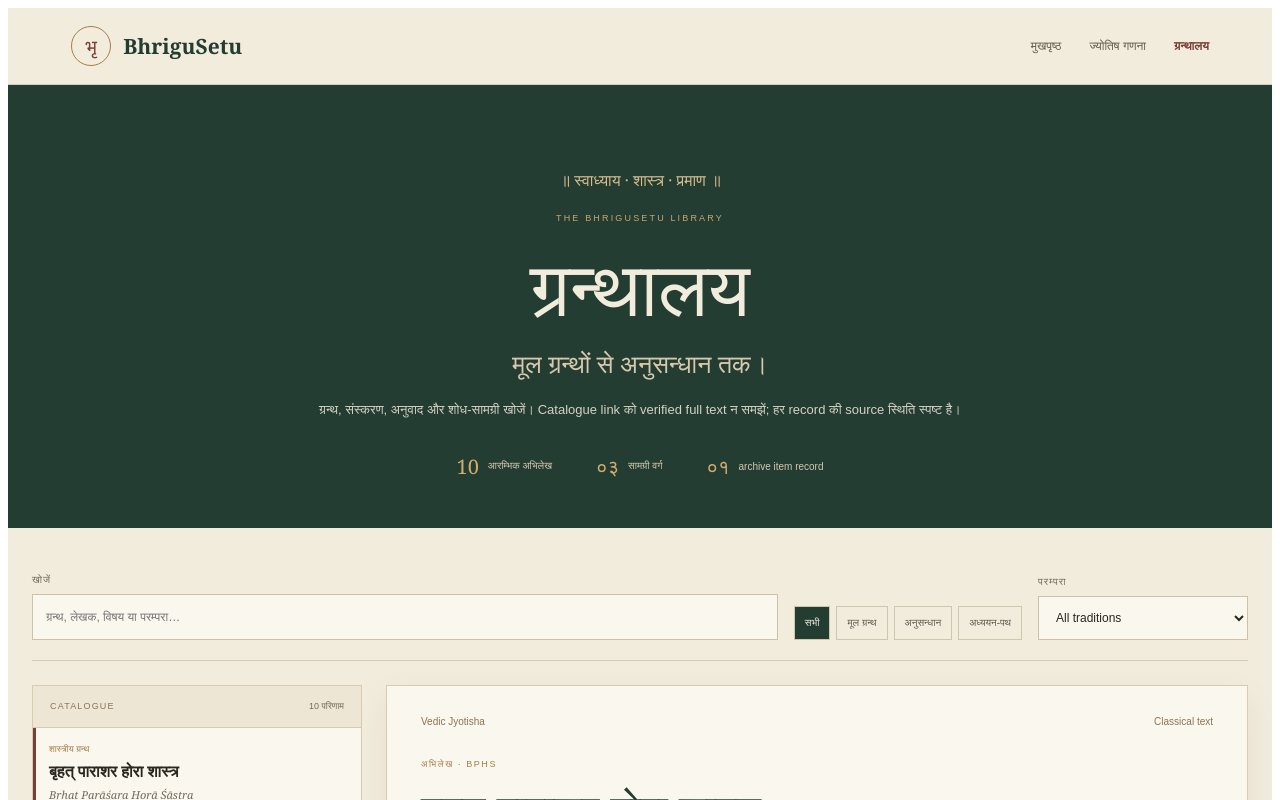
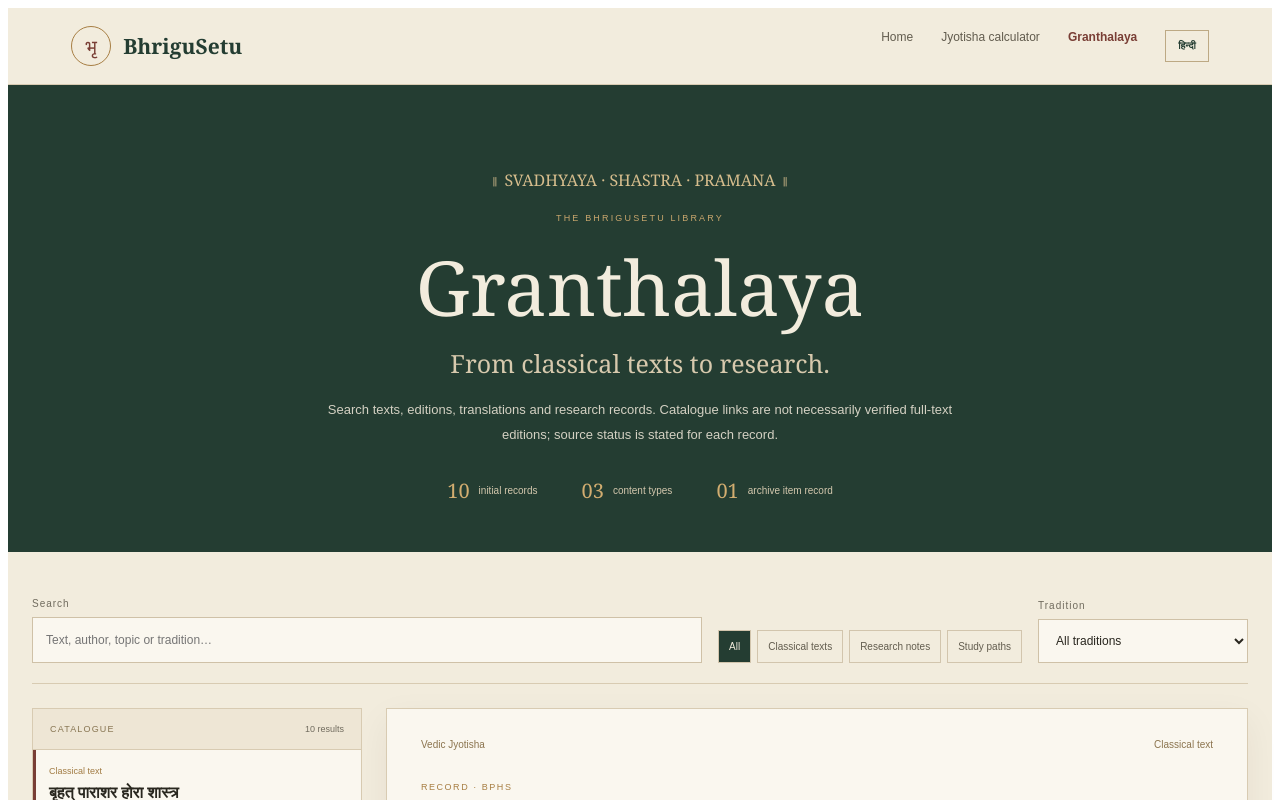
Before and after one commit to beshivaayy/bhrigusetu, a Next.js app in the folder frontend/: page /granthalaya in a window 1280 px wide. Shown: the top 800 px of the page. Built offline with nearby package versions, Linux system fonts and the light colour scheme.

Commit message:
Add English and Hindi toggle to Granthalaya (#57)

```diff
--- a/frontend/app/granthalaya/page.tsx
+++ b/frontend/app/granthalaya/page.tsx
@@ -1,16 +1,63 @@
 "use client";
+
 import Link from "next/link";
 import {useMemo,useState} from "react";
 import {libraryItems,type LibraryItem} from "../../lib/granthalaya";
+
 const kinds=["All","Classical text","Research note","Study path"] as const;
 const traditions=["All traditions","Vedic Jyotisha","Jaimini Jyotisha","BCP (independent module)","BSP (independent module)"];
+
 export default function GranthalayaPage(){
-const [q,setQ]=useState("");const [kind,setKind]=useState<(typeof kinds)[number]>("All");const [trad,setTrad]=useState("All traditions");const [selected,setSelected]=useState("bphs");
-const results=useMemo(()=>{const term=q.trim().toLowerCase();return libraryItems.filter(x=>(kind==="All"||x.kind===kind)&&(trad==="All traditions"||x.tradition===trad)&&(!term||[x.title,x.latin,x.author,x.summary,x.tradition,...x.topics].join(" ").toLowerCase().includes(term)))},[q,kind,trad]);
-const item:LibraryItem|undefined=results.find(x=>x.id===selected)||results[0];
-return <main className="granthalaya-page"><header className="grantha-top"><Link href="/" className="grantha-brand"><span>भृ</span><strong>BhriguSetu</strong></Link><nav><Link href="/">मुखपृष्ठ</Link><Link href="/calculator">ज्योतिष गणना</Link><b>ग्रन्थालय</b></nav></header>
-<section className="grantha-hero"><p>॥ स्वाध्याय · शास्त्र · प्रमाण ॥</p><span>THE BHRIGUSETU LIBRARY</span><h1>ग्रन्थालय</h1><h2>मूल ग्रन्थों से अनुसन्धान तक।</h2><p className="grantha-intro">ग्रन्थ, संस्करण, अनुवाद और शोध-सामग्री खोजें। Catalogue link को verified full text न समझें; हर record की source स्थिति स्पष्ट है।</p><div className="grantha-stats"><span><b>{libraryItems.length.toString().padStart(2,"0")}</b> आरम्भिक अभिलेख</span><span><b>०३</b> सामग्री वर्ग</span><span><b>०१</b> archive item record</span></div></section>
-<section className="grantha-workspace"><div className="grantha-controls"><label className="grantha-search">खोजें<input value={q} onChange={e=>setQ(e.target.value)} placeholder="ग्रन्थ, लेखक, विषय या परम्परा…"/></label><div className="grantha-filters">{kinds.map(k=><button key={k} className={kind===k?"active":""} onClick={()=>setKind(k)}>{k==="All"?"सभी":k==="Classical text"?"मूल ग्रन्थ":k==="Research note"?"अनुसन्धान":"अध्ययन-पथ"}</button>)}</div><label className="grantha-tradition">परम्परा<select value={trad} onChange={e=>setTrad(e.target.value)}>{traditions.map(t=><option key={t}>{t}</option>)}</select></label></div>
-<div className="grantha-layout"><aside className="grantha-results"><div className="grantha-results-head"><span>CATALOGUE</span><b>{results.length} परिणाम</b></div>{results.map(x=><button key={x.id} className={item?.id===x.id?"selected":""} onClick={()=>setSelected(x.id)}><small>{x.kind==="Classical text"?"शास्त्रीय ग्रन्थ":x.kind==="Research note"?"अनुसन्धान":"अध्ययन-पथ"}</small><strong>{x.title}</strong><span>{x.latin}</span><em>{x.author}</em></button>)}{!results.length&&<p className="grantha-empty">कोई अभिलेख नहीं मिला। खोज-शब्द बदलें।</p>}</aside>
-{item?<article className="grantha-detail"><div className="grantha-detail-top"><span>{item.tradition}</span><span>{item.kind}</span></div><p className="grantha-detail-kicker">अभिलेख · {item.id.toUpperCase()}</p><h2>{item.title}</h2><p className="grantha-translit">{item.latin}</p><p className="grantha-summary">{item.summary}</p><div className="grantha-meta"><div><small>लेखक / attribution</small><b>{item.author}</b></div><div><small>भाषा</small><b>{item.language}</b></div><div><small>काल / संस्करण</small><b>{item.era}</b></div></div><div className="grantha-topics">{item.topics.map(t=><span key={t}>{t}</span>)}</div><div className="grantha-source"><div><small>स्रोत / अगला कदम</small><strong>{item.source}</strong><p>{item.note}</p></div><a href={item.url} target={item.url.startsWith("/")?"_self":"_blank"} rel="noreferrer">{item.kind==="Research note"?"अभिलेख खोलें":item.kind==="Study path"?"कार्यस्थल खोलें":"Catalogue देखें"} ↗</a></div><p className="grantha-caution">संपादकीय नियम: किसी श्लोक या नियम को तभी उद्धृत करें जब exact edition, chapter/verse और translation दर्ज हो। जहाँ attribution या dating अनिश्चित हो, उसे अनिश्चित ही कहें।</p></article>:<article className="grantha-detail">खोज परिणाम चुनें।</article>}</div></section>
-<section className="grantha-next"><div><span>आगे की दिशा</span><h2>पढ़ना। तुलना करना।<br/><em>स्रोत तक पहुँचना।</em></h2></div><p>यह प्रथम catalogue release है। अगली परत में edition-level metadata, chapter references, reading progress, bookmarks और reviewed articles जोड़े जाएँगे।</p><Link href="/calculator">ज्योतिष कार्यक्षेत्र ↗</Link></section><footer className="grantha-footer"><span>BhriguSetu · Granthalaya</span><span>स्रोत स्पष्ट। मतभेद सुरक्षित।</span></footer></main>}
+  const [q,setQ]=useState("");
+  const [kind,setKind]=useState<(typeof kinds)[number]>("All");
+  const [trad,setTrad]=useState("All traditions");
+  const [selected,setSelected]=useState("bphs");
+  const [language,setLanguage]=useState<"en"|"hi">("en");
+  const en=language==="en";
+  const results=useMemo(()=>{
+    const term=q.trim().toLowerCase();
+    return libraryItems.filter(x=>(kind==="All"||x.kind===kind)&&(trad==="All traditions"||x.tradition===trad)&&(!term||[x.title,x.latin,x.author,x.summary,x.tradition,...x.topics].join(" ").toLowerCase().includes(term)));
+  },[q,kind,trad]);
+  const item:LibraryItem|undefined=results.find(x=>x.id===selected)||results[0];
+  const kindLabel=(k:string)=>en?({All:"All", "Classical text":"Classical texts","Research note":"Research notes","Study path":"Study paths"} as Record<string,string>)[k]:({All:"सभी","Classical text":"मूल ग्रन्थ","Research note":"अनुसन्धान","Study path":"अध्ययन-पथ"} as Record<string,string>)[k];
+  const recordKind=(k:string)=>en?({ "Classical text":"Classical text","Research note":"Research note","Study path":"Study path"} as Record<string,string>)[k]:({ "Classical text":"शास्त्रीय ग्रन्थ","Research note":"अनुसन्धान","Study path":"अध्ययन-पथ"} as Record<string,string>)[k];
+  return <main className="granthalaya-page" lang={language}>
+    <header className="grantha-top">
+      <Link href="/" className="grantha-brand"><span>भृ</span><strong>BhriguSetu</strong></Link>
+      <nav><Link href="/">{en?"Home":"मुखपृष्ठ"}</Link><Link href="/calculator">{en?"Jyotisha calculator":"ज्योतिष गणना"}</Link><b>{en?"Granthalaya":"ग्रन्थालय"}</b><button type="button" className="grantha-language" onClick={()=>setLanguage(en?"hi":"en")}>{en?"हिन्दी":"English"}</button></nav>
+    </header>
+    <section className="grantha-hero">
+      <p>॥ {en?"SVADHYAYA · SHASTRA · PRAMANA":"स्वाध्याय · शास्त्र · प्रमाण"} ॥</p>
+      <span>THE BHRIGUSETU LIBRARY</span>
+      <h1>{en?"Granthalaya":"ग्रन्थालय"}</h1>
+      <h2>{en?"From classical texts to research.":"मूल ग्रन्थों से अनुसन्धान तक।"}</h2>
+      <p className="grantha-intro">{en?"Search texts, editions, translations and research records. Catalogue links are not necessarily verified full-text editions; source status is stated for each record.":"ग्रन्थ, संस्करण, अनुवाद और शोध-सामग्री खोजें। Catalogue link को verified full text न समझें; हर record की source स्थिति स्पष्ट है।"}</p>
+      <div className="grantha-stats"><span><b>{libraryItems.length.toString().padStart(2,"0")}</b> {en?"initial records":"आरम्भिक अभिलेख"}</span><span><b>03</b> {en?"content types":"सामग्री वर्ग"}</span><span><b>01</b> {en?"archive item record":"archive item record"}</span></div>
+    </section>
+    <section className="grantha-workspace">
+      <div className="grantha-controls">
+        <label className="grantha-search">{en?"Search":"खोजें"}<input value={q} onChange={e=>setQ(e.target.value)} placeholder={en?"Text, author, topic or tradition…":"ग्रन्थ, लेखक, विषय या परम्परा…"}/></label>
+        <div className="grantha-filters">{kinds.map(k=><button key={k} className={kind===k?"active":""} onClick={()=>setKind(k)}>{kindLabel(k)}</button>)}</div>
+        <label className="grantha-tradition">{en?"Tradition":"परम्परा"}<select value={trad} onChange={e=>setTrad(e.target.value)}>{traditions.map(t=><option key={t}>{t}</option>)}</select></label>
+      </div>
+      <div className="grantha-layout">
+        <aside className="grantha-results">
+          <div className="grantha-results-head"><span>CATALOGUE</span><b>{results.length} {en?"results":"परिणाम"}</b></div>
+          {results.map(x=><button key={x.id} className={item?.id===x.id?"selected":""} onClick={()=>setSelected(x.id)}><small>{recordKind(x.kind)}</small><strong>{x.title}</strong><span>{x.latin}</span><em>{x.author}</em></button>)}
+          {!results.length&&<p className="grantha-empty">{en?"No records found. Try another search term.":"कोई अभिलेख नहीं मिला। खोज-शब्द बदलें।"}</p>}
+        </aside>
+        {item?<article className="grantha-detail">
+          <div className="grantha-detail-top"><span>{item.tradition}</span><span>{recordKind(item.kind)}</span></div>
+          <p className="grantha-detail-kicker">{en?"RECORD":"अभिलेख"} · {item.id.toUpperCase()}</p>
+          <h2>{item.title}</h2><p className="grantha-translit">{item.latin}</p><p className="grantha-summary">{item.summary}</p>
+          <div className="grantha-meta"><div><small>{en?"Author / attribution":"लेखक / attribution"}</small><b>{item.author}</b></div><div><small>{en?"Language":"भाषा"}</small><b>{item.language}</b></div><div><small>{en?"Period / edition":"काल / संस्करण"}</small><b>{item.era}</b></div></div>
+          <div className="grantha-topics">{item.topics.map(t=><span key={t}>{t}</span>)}</div>
+          <div className="grantha-source"><div><small>{en?"SOURCE / NEXT STEP":"स्रोत / अगला कदम"}</small><strong>{item.source}</strong><p>{item.note}</p></div><a href={item.url} target={item.url.startsWith("/")?"_self":"_blank"} rel="noreferrer">{en?(item.kind==="Research note"?"Open record":item.kind==="Study path"?"Open study workspace":"View catalogue"):(item.kind==="Research note"?"अभिलेख खोलें":item.kind==="Study path"?"कार्यस्थल खोलें":"Catalogue देखें")} ↗</a></div>
+          <p className="grantha-caution">{en?"Editorial standard: quote a verse or rule only when the exact edition, chapter or verse, and translation are recorded. Uncertain attribution or dating must remain explicitly uncertain.":"संपादकीय नियम: किसी श्लोक या नियम को तभी उद्धृत करें जब exact edition, chapter/verse और translation दर्ज हो। जहाँ attribution या dating अनिश्चित हो, उसे अनिश्चित ही कहें।"}</p>
+        </article>:<article className="grantha-detail">{en?"Select a search result.":"खोज परिणाम चुनें।"}</article>}
+      </div>
+    </section>
+    <section className="grantha-next"><div><span>{en?"WHAT COMES NEXT":"आगे की दिशा"}</span><h2>{en?<>Read. Compare.<br/><em>Trace the source.</em></>:<>पढ़ना। तुलना करना।<br/><em>स्रोत तक पहुँचना।</em></>}</h2></div><p>{en?"This is the first catalogue release. The next layer will add edition-level metadata, chapter references, reading progress, bookmarks and reviewed articles.":"यह प्रथम catalogue release है। अगली परत में edition-level metadata, chapter references, reading progress, bookmarks और reviewed articles जोड़े जाएँगे।"}</p><Link href="/calculator">{en?"Jyotisha workspace":"ज्योतिष कार्यक्षेत्र"} ↗</Link></section>
+    <footer className="grantha-footer"><span>BhriguSetu · Granthalaya</span><span>{en?"Clear sources. Preserved disagreements.":"स्रोत स्पष्ट। मतभेद सुरक्षित।"}</span></footer>
+  </main>;
+}
```
Also changed, not shown: frontend/app/globals.css.
